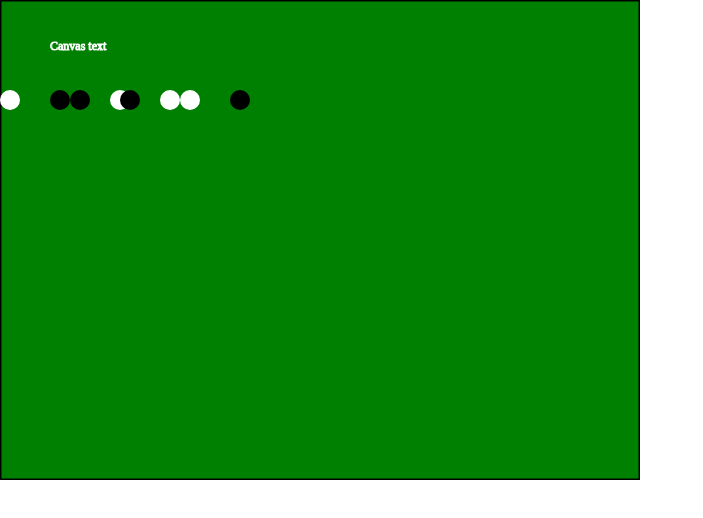
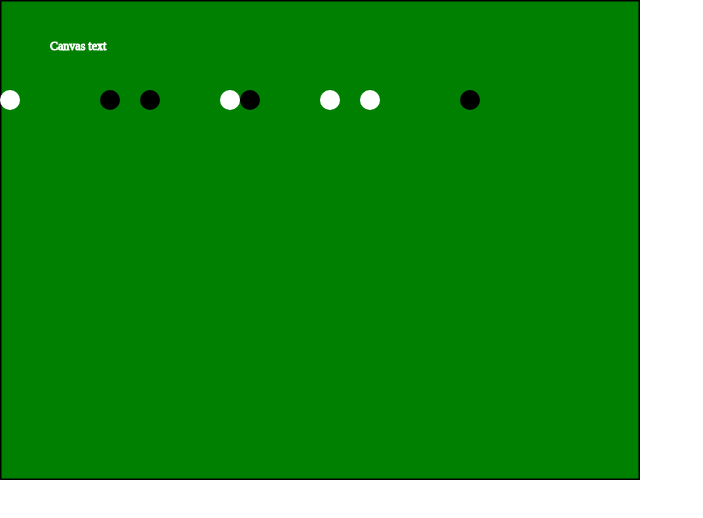
Before and after one commit to lebrisg/bg, a website: page views/index.html in a window 1280 px wide. Shown: the whole page, without its empty margins (0-703 px from the left). Drawn offline with nearby package versions, Linux system fonts and the light colour scheme.

Commit message:
Display white pieces8.

```diff
--- a/views/index.html
+++ b/views/index.html
@@ -60,7 +60,7 @@
 
         function displayBoard() {
           for (var i = 0; i < 24; i++) {
-            k = i*10;
+            k = i*20;
             if(board[i]>0) {
               displayPiece(k+10, 100, 'white');
             }
```
